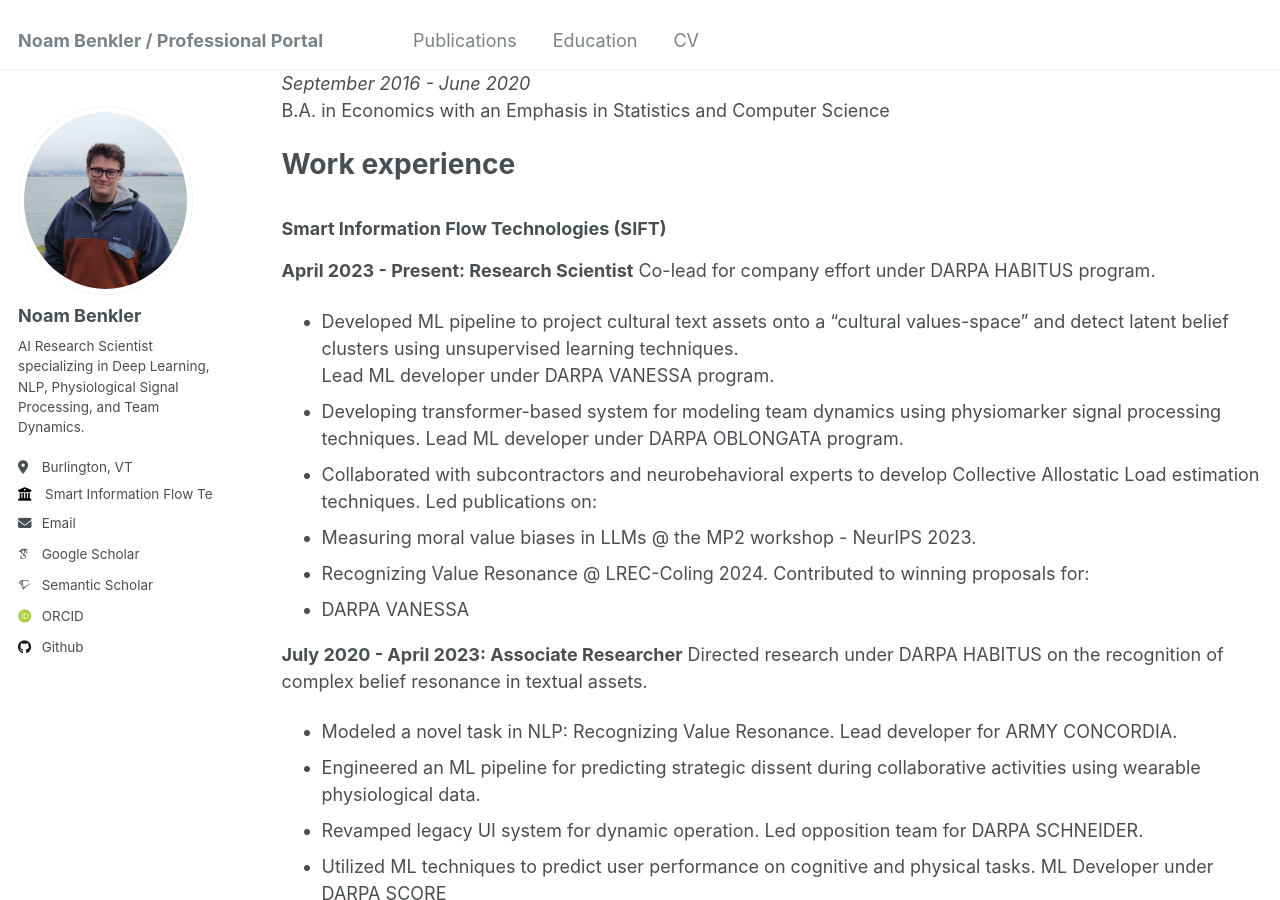
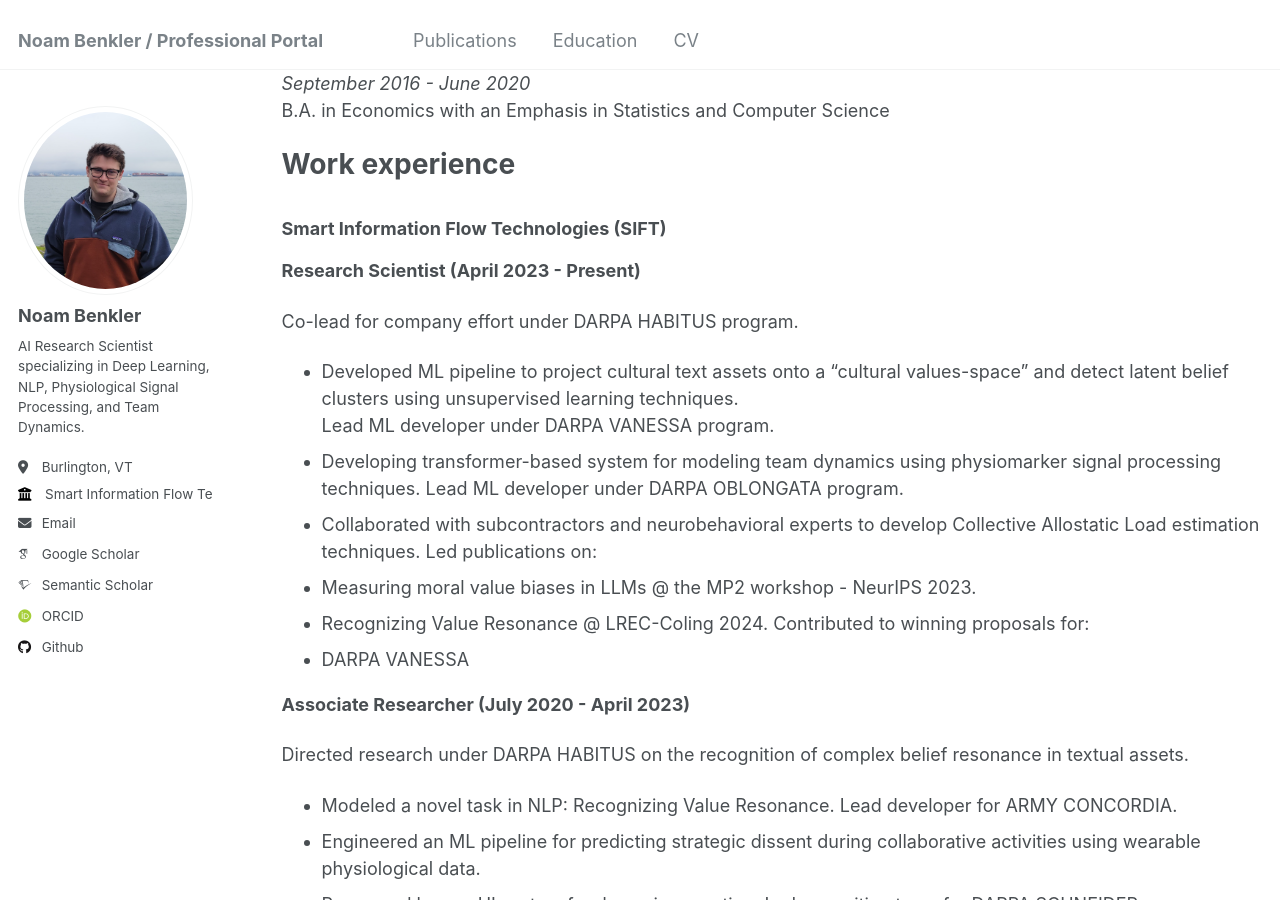
Before and after one commit to benklern/benklern.github.io, a Jekyll site: the page built from _pages/cv.md, in a window 1280 px wide and 900 px high, scrolled down 261 px. Built offline with Jekyll 4.4.1, drawn with Linux system fonts in a browser that asks for light colours; some web fonts are replaced.

Commit message:
updated cv

```diff
--- a/_pages/cv.md
+++ b/_pages/cv.md
@@ -23,7 +23,8 @@
 ======
 
 ### Smart Information Flow Technologies (SIFT)
-**April 2023 - Present: Research Scientist**
+**Research Scientist (April 2023 - Present)**
+
 Co-lead for company effort under DARPA HABITUS program.
   - Developed ML pipeline to project cultural text assets onto a “cultural values-space” and detect latent belief clusters using unsupervised learning techniques.
 Lead ML developer under DARPA VANESSA program.
@@ -36,7 +37,8 @@
 Contributed to winning proposals for:
   - DARPA VANESSA
 
-**July 2020 - April 2023: Associate Researcher**
+**Associate Researcher (July 2020 - April 2023)**
+
 Directed research under DARPA HABITUS on the recognition of complex belief resonance in textual assets.
   - Modeled a novel task in NLP: Recognizing Value Resonance.
 Lead developer for ARMY CONCORDIA.
```
